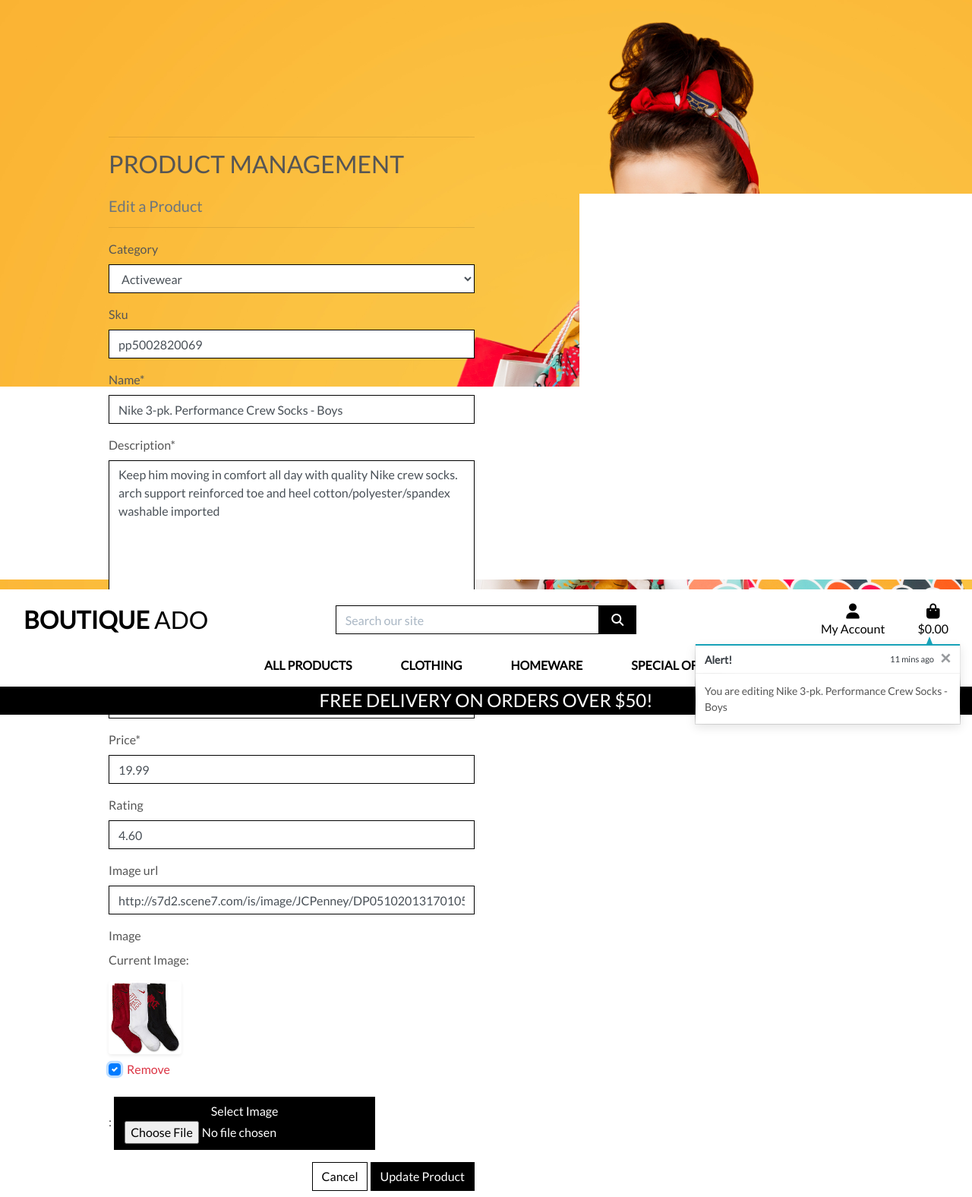
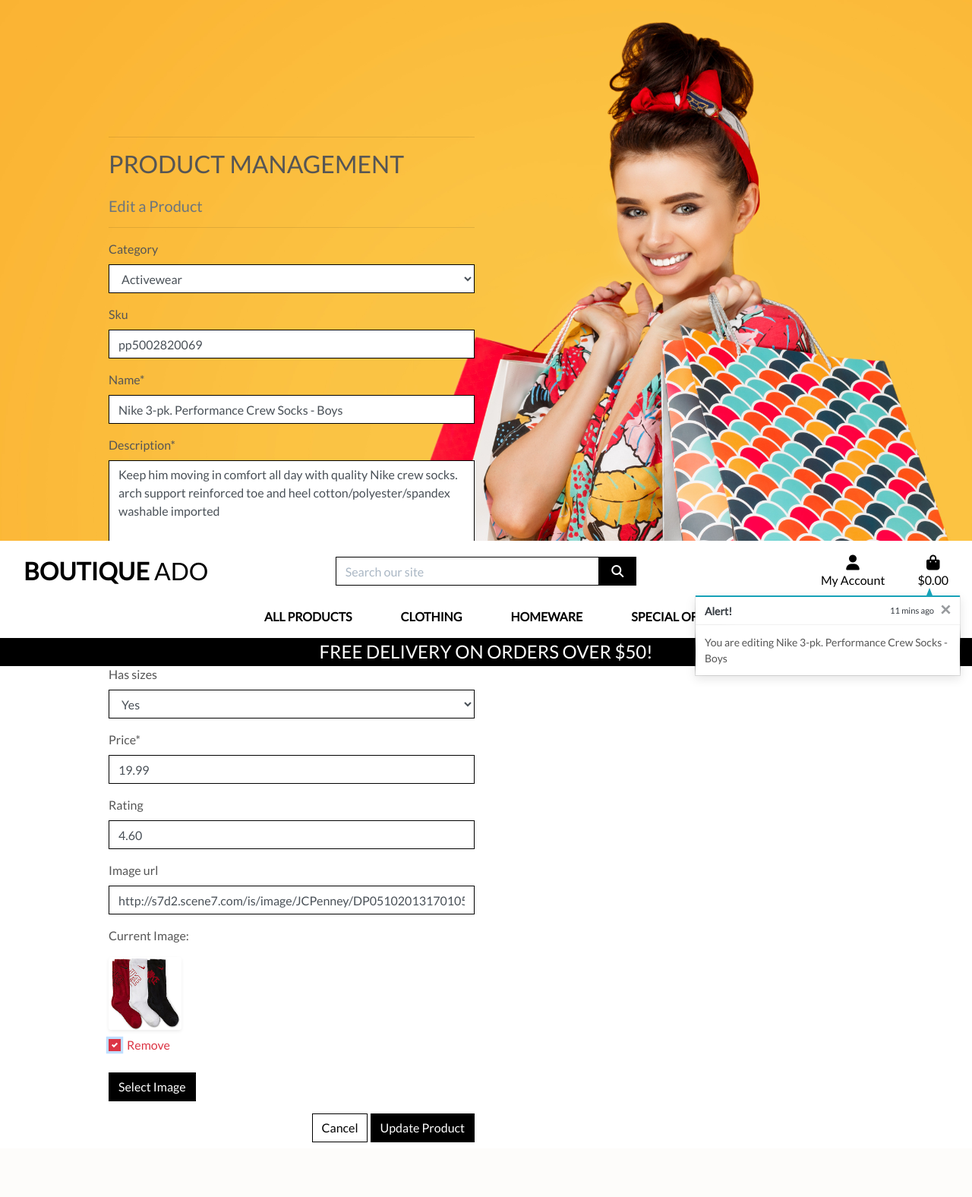
Before and after one commit to lhartley870/boutique-ado, a Django app: page /products/edit/12/ in a window 1280 px wide, after a click on "Remove". Shown: the whole page at 76% size. After the commit the page ends 1504 px from the top, so only its background shows below. Run offline with Django 3.2, Linux system fonts and the light colour scheme; a user stored in the database is signed in; data comes from the database, SQL or seed files in the repository; both versions use the stored data as it was after the commit; some libraries are stand-ins or nearby versions.

Commit message:
Product Admin - fixing the image field pt 2

```diff
--- a/products/templates/products/custom_widget_templates/custom_clearable_file_input.html
+++ b/products/templates/products/custom_widget_templates/custom_clearable_file_input.html
@@ -11,7 +11,7 @@
         </div>
     {% endif %}
     <br>
-    {{ widget.input_text }}:
+    {{ widget.input_text }}
 {% endif %}
 <span class="btn btn-black rounded-0 btn-file">
     Select Image <input id="new-image" type="{{ widget.type }}" name="{{ widget.name }}"{% include "django/forms/widgets/attrs.html" %}>
--- a/products/templates/products/edit_product.html
+++ b/products/templates/products/edit_product.html
@@ -25,7 +25,13 @@
             <div class="col-12 col-md-6">
                 <form method="POST" action="{% url 'edit_product' product.id %}" class="form mb-2" enctype="multipart/form-data">
                     {% csrf_token %}
-                    {{ form | crispy }}
+                    {% for field in form %}
+                        {% if field.name != 'image' %}
+                            {{ field | as_crispy_field }}
+                        {% else %}
+                            {{ field }}
+                        {% endif %}
+                    {% endfor %}
                     <div class="text-right">
                         <a href="{% url 'products' %}" class="btn btn-outline-black rounded-0">Cancel</a>
                         <button class="btn btn-black rounded-0" type="submit">Update Product</button>
@@ -35,3 +41,13 @@
         </div>
     </div>
 {% endblock %}
+
+{% block postloadjs %}
+    {{ block.super }}
+    <script type="text/javascript">
+        $("#new-image").change(function () {
+            var file = $('#new-image')[0].files[0];
+            $('#filename').text(`Image will be set to: ${file.name}`);
+        });
+    </script>
+{% endblock %}
--- a/static/css/base.css
+++ b/static/css/base.css
@@ -237,6 +237,34 @@ input[name='q']::placeholder {
 	color: #17a2b8; /* text-info */
 }
 
+/* Product Form */
+
+.btn-file {
+    position: relative;
+    overflow: hidden;
+}
+
+.btn-file input[type="file"] {
+    position: absolute;
+    top: 0;
+    right: 0;
+    min-width: 100%;
+    min-height: 100%;
+    opacity: 0;
+    cursor: pointer;
+}
+
+.custom-checkbox .custom-control-label::before {
+    border-radius: 0;
+    border-color: #dc3545;
+}
+
+.custom-checkbox .custom-control-input:checked~.custom-control-label::before {
+    background-color: #dc3545;
+    border-color: #dc3545;
+    border-radius: 0;
+}
+
 /* fixed top navbar only on medium and up */
 @media (min-width: 992px) {
     .fixed-top-desktop-only {
```
Also changed, not shown: products/templates/products/add_product.html (+17 -1 lines), db.sqlite3, media/alex-haigh-fEt6Wd4t4j0-unsplash.jpg (added).
